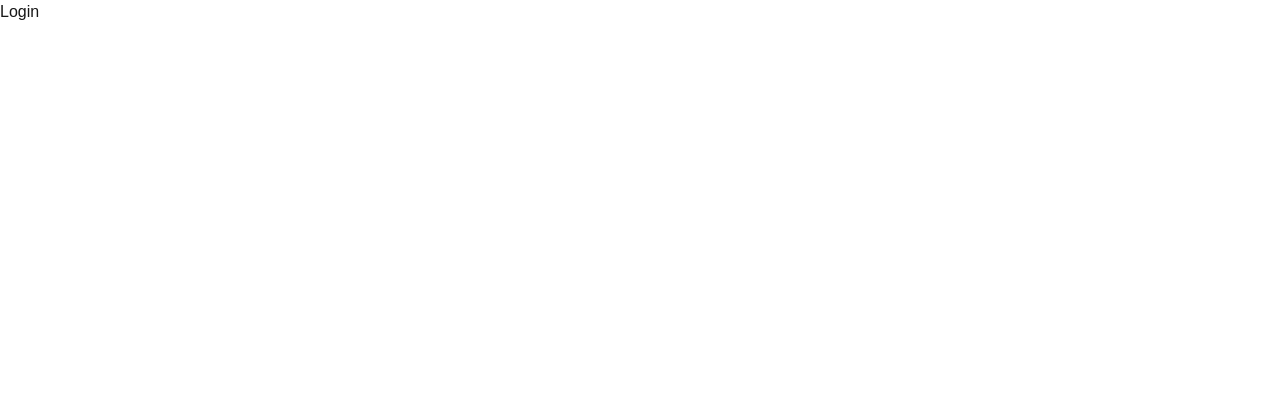
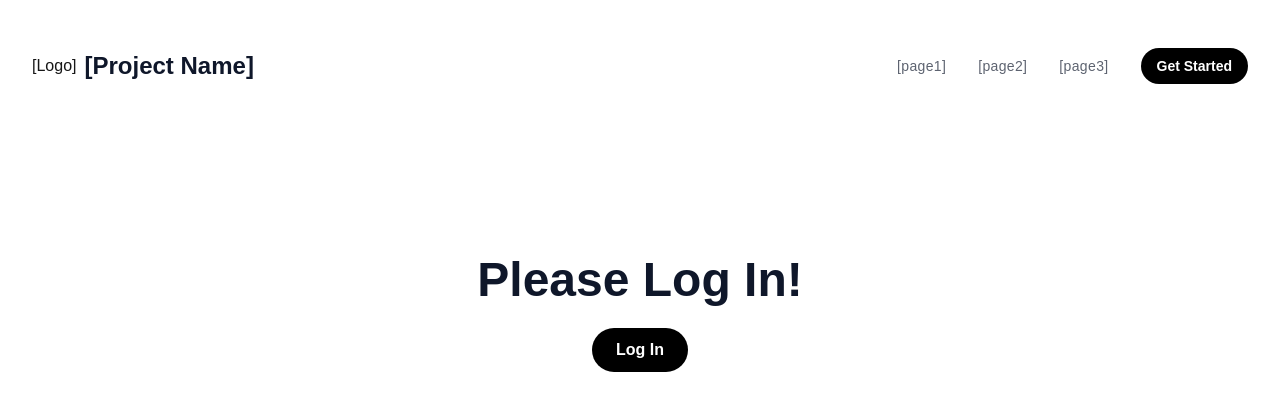
Before and after one commit to greeshiee/CS4485-T7, a Next.js app: page /dashboard in a window 1280 px wide. Shown: the top 410 px of the page. Built offline with nearby package versions, Linux system fonts and the light colour scheme.

Commit message:
disconnect old auth and add frontend support for auth0

```diff
--- a/package.json
+++ b/package.json
@@ -10,6 +10,7 @@
   },
   "dependencies": {
     "@auth0/auth0-react": "^2.2.4",
+    "auth0": "^4.10.0",
     "next": "14.2.13",
     "react": "^18",
     "react-dom": "^18",
--- a/src/app/components/header.tsx
+++ b/src/app/components/header.tsx
@@ -1,5 +1,6 @@
 import React, { useState, useEffect } from 'react';
 import Link from 'next/link';
+import { useAuth0 } from '@auth0/auth0-react';
 
 const Navbar = () => {
     const links = [
@@ -7,6 +8,8 @@ const Navbar = () => {
         { to: '/#page2', label: '[page2]' },
         { to: '/#page3', label: '[page3]' },
     ];
+
+    const {loginWithRedirect, logout, isAuthenticated} = useAuth0();
 
     const [isToggled, setIsToggled] = useState(false);
 
@@ -65,9 +68,25 @@ const Navbar = () => {
                             </div>
 
                             <div className="mt-12 lg:mt-0">
-                                <Link href="/auth" className="relative flex h-9 w-full items-center justify-center px-4 before:absolute before:inset-0 before:rounded-full before:bg-primary before:transition before:duration-300 hover:before:scale-105 active:duration-75 active:before:scale-95 sm:w-max">
-                                    <span className="relative text-sm font-semibold text-white"> Get Started</span>
-                                </Link>
+                            {!isAuthenticated ? (
+                                <button
+                                onClick={() => loginWithRedirect()}
+                                className="relative flex h-9 w-full items-center justify-center px-4 before:absolute before:inset-0 before:rounded-full before:bg-primary before:transition before:duration-300 hover:before:scale-105 active:duration-75 active:before:scale-95 sm:w-max"
+                                >
+                                <span className="relative text-sm font-semibold text-white">Get Started</span>
+                                </button>
+                            ) : (
+                                <button
+                                onClick={() =>
+                                    logout({
+                                    logoutParams: { returnTo: window.location.origin },
+                                    })
+                                }
+                                className="relative flex h-9 w-full items-center justify-center px-4 before:absolute before:inset-0 before:rounded-full before:bg-primary before:transition before:duration-300 hover:before:scale-105 active:duration-75 active:before:scale-95 sm:w-max"
+                                >
+                                <span className="relative text-sm font-semibold text-white">Logout</span>
+                                </button>
+                            )}
                             </div>
                         </div>
                     </div>
--- /dev/null
+++ b/src/app/components/unauthenticated.tsx
@@ -0,0 +1,33 @@
+import React from "react";
+import Navbar from "./header";
+import { useAuth0 } from "@auth0/auth0-react";
+
+const Unauthenticated = () => {
+    const { loginWithRedirect } = useAuth0();
+
+    return (
+    <div className="relative">
+        <Navbar/>
+        <div className="relative mt-8 px-6 lg:px-8">
+          <div className="relative pt-24 ml-auto">
+            <div className="lg:w-2/3 text-center mx-auto mt-32">
+              <h1 className="text-gray-900 dark:text-white font-bold text-3xl md:text-4xl xl:text-5xl">
+                Please Log In!
+              </h1>
+              <button
+                      onClick={() => loginWithRedirect()}
+                      className="relative mt-6 flex h-11 w-full items-center mx-auto justify-center px-6 before:absolute before:inset-0 before:rounded-full before:bg-primary before:transition before:duration-300 hover:before:scale-105 active:duration-75 active:before:scale-95 sm:w-max"
+              >
+                <span className="relative text-base font-semibold text-white">
+                  Log In
+                </span>
+              </button>
+            </div>
+          </div>
+        </div>
+
+    </div>
+  )
+}
+
+export default Unauthenticated
--- a/src/app/dashboard/page.tsx
+++ b/src/app/dashboard/page.tsx
@@ -1,30 +1,32 @@
 'use client';
 
 import { useAuth0 } from '@auth0/auth0-react';
+import React from 'react';
+import Navbar from '../components/header';
+import Unauthenticated from '../components/unauthenticated';
 
 export default function Dashboard() {
   const { loginWithRedirect, logout, isAuthenticated, user } = useAuth0();
 
   if (!isAuthenticated) {
     return (
-      <div>
-        <button onClick={() => loginWithRedirect()}>Login</button>
-      </div>
+      <Unauthenticated/>
     );
   }
 
   return (
-    <div>
-      <h2>Welcome, {user?.name}</h2>
-      <button
-        onClick={() =>
-          logout({
-            logoutParams: { returnTo: window.location.origin },
-          })
-        }
-      >
-        Logout
-      </button>
+    <div className="relative" id="dashboard">
+      <Navbar/>
+
+      <div className="relative mt-8 px-6 lg:px-8">
+        <div className="relative pt-24 ml-auto">
+          <div className="lg:w-2/3">
+            <h1 className="text-gray-900 dark:text-white font-bold text-2xl md:text-3xl xl:text-4xl">
+              Hi, {user?.name}!
+            </h1>
+          </div>
+        </div>
+      </div>
     </div>
   );
 }
--- a/src/app/homepage/page.tsx
+++ b/src/app/homepage/page.tsx
@@ -4,7 +4,11 @@ import React from 'react';
 import Link from 'next/link';
 import Navbar from '../components/header';
 
+import { useAuth0 } from '@auth0/auth0-react';
+
 const HomePage = () => {
+  const {loginWithRedirect} = useAuth0();
+
   return (
 <div className="relative" id="home">
     <Navbar />
@@ -14,14 +18,14 @@ const HomePage = () => {
                 <h1 className="text-gray-900 dark:text-white font-bold text-5xl md:text-6xl xl:text-7xl">Tag <span className="text-primary dark:text-white">Line.</span></h1>
                 <p className="mt-8 text-gray-700 dark:text-gray-300">Lorem ipsum dolor sit amet consectetur adipisicing elit. Odio incidunt nam itaque sed eius modi error totam sit illum. Voluptas doloribus asperiores quaerat aperiam. Quidem harum omnis beatae ipsum soluta!</p>
                 <div className="mt-8 flex flex-wrap justify-center gap-y-4 gap-x-6">
-                    <Link
-                      href="/auth"
+                    <button
+                      onClick={() => loginWithRedirect()}
                       className="relative flex h-11 w-full items-center justify-center px-6 before:absolute before:inset-0 before:rounded-full before:bg-primary before:transition before:duration-300 hover:before:scale-105 active:duration-75 active:before:scale-95 sm:w-max"
                     >
                       <span className="relative text-base font-semibold text-white">
                         Get started
                       </span>
-                    </Link>
+                    </button>
                 </div>
               </div>
         </div>
```
Also changed, not shown: 1 other file (tests, documents, lock files or other folders).
